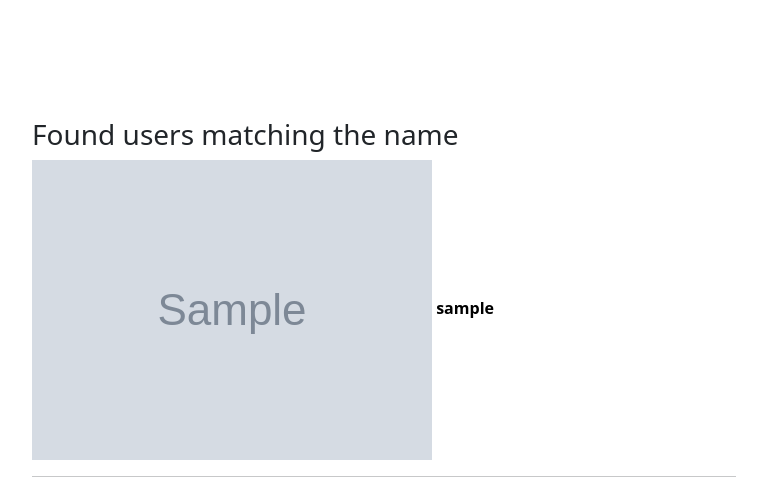
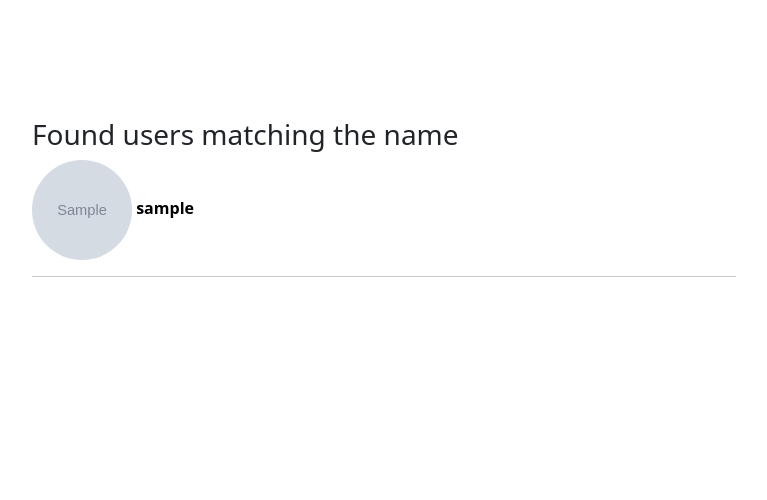
Before and after one commit to Ephrao1/Instagram-Clone, a Django app: template instagram/templates/searched.html in a window 1280 px wide. Shown: the part 81-581 px from the top of the page, without its empty margins (70-837 px from the left). Run offline with Django 3.2, Linux system fonts and the light colour scheme; tables that the repository leaves empty hold one stand-in row (values such as "Sample post"); the template is opened without the code that fills it: values that come from a table or form of the project are taken from there, most other values are stand-ins (such as "Sample title", 1, 10 or a date in 2020); grey boxes marked "Sample" are stand-in pictures; some libraries are stand-ins or nearby versions; some web fonts are replaced.

Commit message:
Change Profile size

```diff
--- a/instagram/templates/searched.html
+++ b/instagram/templates/searched.html
@@ -9,7 +9,7 @@
         <h3>Found  users matching the name</h3>
         {% for user in users %}
         <a style="text-decoration:none;color:black" href="{% url 'profile' user.id  %}">
-        <p><img class="post-search"  src="{{user.profile.profile_pic.url}}" class="img-responsive" alt="Image">
+        <p><img style="border-radius:50px;height:100px;width:100px;" class="post-search"  src="{{user.profile.profile_pic.url}}" class="img-responsive" alt="Image">
         <strong>{{user.username}}</strong></p>
         </a>
         <hr>
```
